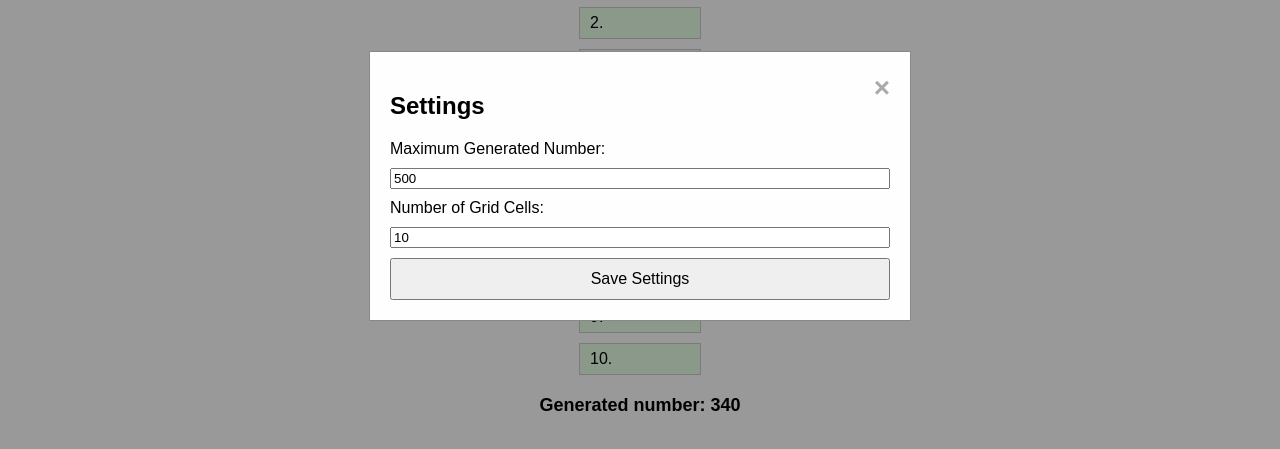
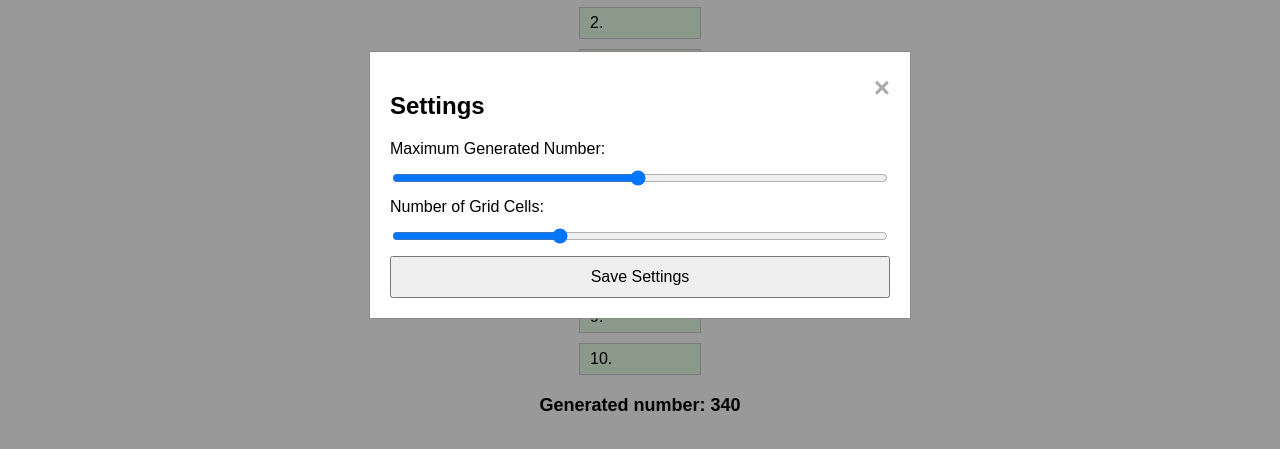
Before and after one commit to chaseconey/num-luck, a website: page index.html in a window 1280 px wide. Both pictures are taken after a click on the button "Settings". Shown: the part 141-590 px from the top of the page. Drawn offline with Linux system fonts and the light colour scheme.

Commit message:
feat: make settings sliders, rather than text inputs

```diff
--- a/index.html
+++ b/index.html
@@ -148,11 +148,29 @@
         <span class="close">&times;</span>
         <h2>Settings</h2>
         <form id="settings-form">
-          <label for="max-number">Maximum Generated Number:</label>
-          <input type="number" id="max-number" min="10" max="1000" required />
+          <label for="max-number"
+            >Maximum Generated Number: <span id="max-number-value"></span
+          ></label>
+          <input
+            type="range"
+            id="max-number"
+            min="10"
+            max="1000"
+            step="10"
+            required
+          />
 
-          <label for="grid-size">Number of Grid Cells:</label>
-          <input type="number" id="grid-size" min="5" max="20" required />
+          <label for="grid-size"
+            >Number of Grid Cells: <span id="grid-size-value"></span
+          ></label>
+          <input
+            type="range"
+            id="grid-size"
+            min="5"
+            max="20"
+            step="1"
+            required
+          />
 
           <button type="submit">Save Settings</button>
         </form>
@@ -340,14 +358,23 @@
         }
       });
 
+      const maxNumberInput = document.getElementById("max-number");
+      const maxNumberValue = document.getElementById("max-number-value");
+      const gridSizeInput = document.getElementById("grid-size");
+      const gridSizeValue = document.getElementById("grid-size-value");
+
+      function updateSliderValues() {
+        maxNumberValue.textContent = maxNumberInput.value;
+        gridSizeValue.textContent = gridSizeInput.value;
+      }
+
+      maxNumberInput.addEventListener("input", updateSliderValues);
+      gridSizeInput.addEventListener("input", updateSliderValues);
+
       settingsForm.addEventListener("submit", (event) => {
         event.preventDefault();
-        const newMaxNumber = parseInt(
-          document.getElementById("max-number").value
-        );
-        const newGridSize = parseInt(
-          document.getElementById("grid-size").value
-        );
+        const newMaxNumber = parseInt(maxNumberInput.value);
+        const newGridSize = parseInt(gridSizeInput.value);
 
         if (
           newMaxNumber !== MAX_GENERATED_NUMBER ||
```
